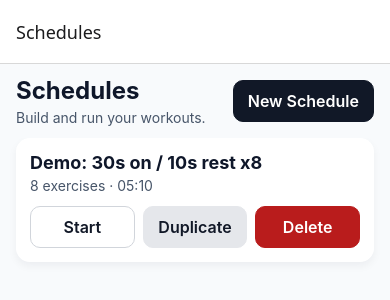
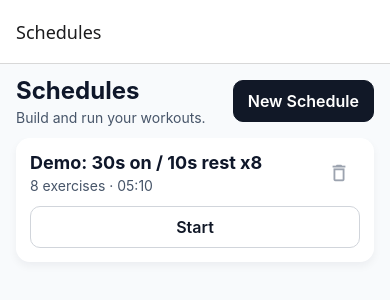
Before and after one commit to andrewyying/OneMoreSet, a React Native app: screen /ScheduleList in a window 390 px wide. Shown: the top 300 px of the page. Built offline with nearby package versions, Linux system fonts and the light colour scheme.

Commit message:
adjust schedule editor layout

```diff
--- a/src/components/DurationInput.tsx
+++ b/src/components/DurationInput.tsx
@@ -8,7 +8,6 @@ type Props = {
   value: number;
   min?: number;
   max?: number;
-  suffix?: string;
   onChange: (value: number) => void;
   style?: StyleProp<ViewStyle>;
 };
@@ -18,7 +17,6 @@ const DurationInput: React.FC<Props> = ({
   value,
   min = 1,
   max = 3600,
-  suffix = 'sec',
   onChange,
   style,
 }) => {
@@ -39,7 +37,11 @@ const DurationInput: React.FC<Props> = ({
 
   return (
     <View style={[styles.container, style]}>
-      {label ? <Text style={styles.label}>{label}</Text> : null}
+      {label ? (
+        <Text style={styles.label} numberOfLines={1} ellipsizeMode="tail">
+          {label}
+        </Text>
+      ) : null}
       <View style={styles.controls}>
         <Pressable style={styles.stepper} onPress={() => adjust(-1)}>
           <Text style={styles.stepperText}>-</Text>
@@ -53,7 +55,6 @@ const DurationInput: React.FC<Props> = ({
         <Pressable style={styles.stepper} onPress={() => adjust(1)}>
           <Text style={styles.stepperText}>+</Text>
         </Pressable>
-        <Text style={styles.suffix}>{suffix}</Text>
       </View>
     </View>
   );
@@ -62,15 +63,20 @@ const DurationInput: React.FC<Props> = ({
 const styles = StyleSheet.create({
   container: {
     flex: 1,
+    flexDirection: 'row',
+    alignItems: 'center',
   },
   label: {
     fontWeight: '600',
-    marginBottom: 6,
+    marginRight: 8,
     color: '#0f172a',
+    flexShrink: 1,
   },
   controls: {
     flexDirection: 'row',
     alignItems: 'center',
+    width: 170,
+    marginLeft: 'auto',
   },
   stepper: {
     width: 36,
@@ -95,11 +101,7 @@ const styles = StyleSheet.create({
     borderColor: '#e5e7eb',
     fontSize: 16,
     color: '#0f172a',
-  },
-  suffix: {
-    marginLeft: 4,
-    color: '#475569',
-    fontWeight: '600',
+    textAlign: 'center',
   },
 });
 
--- a/src/components/StepRow.tsx
+++ b/src/components/StepRow.tsx
@@ -1,5 +1,6 @@
 import React from 'react';
 import { Pressable, StyleSheet, Text, TextInput, View } from 'react-native';
+import { MaterialIcons } from '@expo/vector-icons';
 
 import { Step } from '../types/models';
 import DurationInput from './DurationInput';
@@ -11,7 +12,6 @@ type Props = {
   onChange: (index: number, updated: Step) => void;
   onMoveUp: (index: number) => void;
   onMoveDown: (index: number) => void;
-  onDuplicate: (index: number) => void;
   onDelete: (index: number) => void;
 };
 
@@ -22,7 +22,6 @@ const StepRow: React.FC<Props> = ({
   onChange,
   onMoveUp,
   onMoveDown,
-  onDuplicate,
   onDelete,
 }) => {
   const setField = <K extends keyof Step>(field: K, value: Step[K]) => {
@@ -48,11 +47,12 @@ const StepRow: React.FC<Props> = ({
           >
             <Text style={styles.iconText}>↓</Text>
           </Pressable>
-          <Pressable onPress={() => onDuplicate(index)} style={styles.linkButton}>
-            <Text style={styles.linkText}>Duplicate</Text>
-          </Pressable>
-          <Pressable onPress={() => onDelete(index)} style={styles.linkButton}>
-            <Text style={[styles.linkText, styles.dangerText]}>Delete</Text>
+          <Pressable
+            onPress={() => onDelete(index)}
+            hitSlop={8}
+            style={({ pressed }) => [styles.trashButton, pressed && styles.trashPressed]}
+          >
+            <MaterialIcons name="delete-outline" size={22} color="#9ca3af" />
           </Pressable>
         </View>
       </View>
@@ -65,18 +65,17 @@ const StepRow: React.FC<Props> = ({
       />
 
       <DurationInput
-        label="Duration"
+        label="Duration (seconds)"
         value={step.durationSec}
         onChange={(value) => setField('durationSec', value)}
         style={styles.duration}
       />
 
       <DurationInput
-        label="Repeats"
+        label="Repeats (times)"
         value={step.repeatCount}
         min={1}
         max={99}
-        suffix="x"
         onChange={(value) => setField('repeatCount', value)}
         style={styles.duration}
       />
@@ -133,16 +132,11 @@ const styles = StyleSheet.create({
     fontWeight: '700',
     color: '#0f172a',
   },
-  linkButton: {
-    paddingHorizontal: 6,
-    paddingVertical: 4,
+  trashButton: {
+    padding: 6,
   },
-  linkText: {
-    color: '#0f172a',
-    fontWeight: '600',
-  },
-  dangerText: {
-    color: '#b91c1c',
+  trashPressed: {
+    opacity: 0.7,
   },
   input: {
     borderWidth: 1,
--- a/src/screens/ScheduleEditorScreen.tsx
+++ b/src/screens/ScheduleEditorScreen.tsx
@@ -165,16 +165,22 @@ const ScheduleEditorScreen: React.FC<Props> = ({ navigation, route }) => {
           onChangeText={setName}
         />
 
+        <View style={styles.summaryRow}>
+          <Text style={styles.summaryBadge}>{steps.length} exercises</Text>
+          <Text style={styles.summaryBadge}>{formatSeconds(totalDuration)}</Text>
+        </View>
+
         <View style={styles.restRow}>
           <Pressable onPress={() => setRestEnabled((prev) => !prev)} style={styles.checkboxRow}>
             <View style={[styles.checkbox, restEnabled && styles.checkboxChecked]}>
               {restEnabled ? <Text style={styles.checkboxMark}>✓</Text> : null}
             </View>
-            <Text style={styles.checkboxLabel}>Add rest between exercises</Text>
+            <Text style={styles.checkboxLabel} numberOfLines={1} ellipsizeMode="tail">
+              Add breaks in between
+            </Text>
           </Pressable>
           {restEnabled ? (
             <DurationInput
-              label="Rest"
               value={restBetweenSec}
               min={1}
               max={600}
@@ -184,10 +190,6 @@ const ScheduleEditorScreen: React.FC<Props> = ({ navigation, route }) => {
           ) : null}
         </View>
 
-        <View style={styles.summaryRow}>
-          <Text style={styles.summaryBadge}>{steps.length} exercises</Text>
-          <Text style={styles.summaryBadge}>{formatSeconds(totalDuration)}</Text>
-        </View>
 
         {error ? <Text style={styles.errorText}>{error}</Text> : null}
 
@@ -200,7 +202,6 @@ const ScheduleEditorScreen: React.FC<Props> = ({ navigation, route }) => {
             onChange={handleChangeStep}
             onMoveUp={(idx) => moveStep(idx, idx - 1)}
             onMoveDown={(idx) => moveStep(idx, idx + 1)}
-            onDuplicate={duplicateStep}
             onDelete={deleteStep}
           />
         ))}
@@ -264,10 +265,14 @@ const styles = StyleSheet.create({
   },
   restRow: {
     marginBottom: 12,
+    flexDirection: 'row',
+    alignItems: 'center',
   },
   checkboxRow: {
     flexDirection: 'row',
     alignItems: 'center',
+    flex: 1,
+    marginVertical: 15,
   },
   checkbox: {
     width: 22,
@@ -291,9 +296,15 @@ const styles = StyleSheet.create({
   checkboxLabel: {
     fontWeight: '600',
     color: '#0f172a',
+    marginRight: 8,
+    flexShrink: 1,
+    flexGrow: 1,
+    minWidth: 0,
   },
   restInput: {
-    marginTop: 8,
+    marginLeft: 15,
+    width: 100,
+    flexShrink: 0,
   },
   footerSpace: {
     height: 32,
--- a/src/screens/ScheduleListScreen.tsx
+++ b/src/screens/ScheduleListScreen.tsx
@@ -11,6 +11,7 @@ import {
 import { NativeStackScreenProps } from '@react-navigation/native-stack';
 import { SafeAreaView } from 'react-native-safe-area-context';
 import { useWindowDimensions } from 'react-native';
+import { MaterialIcons } from '@expo/vector-icons';
 
 import PrimaryButton from '../components/PrimaryButton';
 import { generateId } from '../lib/ids';
@@ -22,7 +23,7 @@ import { Schedule } from '../types/models';
 type Props = NativeStackScreenProps<RootStackParamList, 'ScheduleList'>;
 
 const ScheduleListScreen: React.FC<Props> = ({ navigation }) => {
-  const { schedules, createSchedule, deleteSchedule, duplicateSchedule } = useSchedules();
+  const { schedules, createSchedule, deleteSchedule } = useSchedules();
   const { width } = useWindowDimensions();
   const isNarrow = width < 380;
 
@@ -56,14 +57,6 @@ const ScheduleListScreen: React.FC<Props> = ({ navigation }) => {
     ]);
   };
 
-  const handleDuplicate = (id: string) => {
-    const copyId = duplicateSchedule(id);
-
-    if (copyId) {
-      navigation.navigate('ScheduleEditor', { scheduleId: copyId });
-    }
-  };
-
   const renderItem: ListRenderItem<Schedule> = ({ item }) => {
     const totalDuration = getTotalDuration({ steps: item.steps, restBetweenSec: item.restBetweenSec });
     const exerciseCount = item.steps.reduce((sum, step) => sum + Math.max(1, step.repeatCount), 0);
@@ -80,24 +73,19 @@ const ScheduleListScreen: React.FC<Props> = ({ navigation }) => {
           <Text style={styles.cardMeta}>
             {exerciseCount} exercises · {formatSeconds(totalDuration)}
           </Text>
+          <Pressable
+            onPress={() => confirmDelete(item.id, item.name)}
+            hitSlop={8}
+            style={({ pressed }) => [styles.trashTopRight, pressed && styles.cardPressed]}
+          >
+            <MaterialIcons name="delete-outline" size={22} color="#9ca3af" />
+          </Pressable>
         </View>
         <View style={styles.cardActions}>
           <PrimaryButton
             label="Start"
             variant="ghost"
             onPress={() => navigation.navigate('Player', { scheduleId: item.id })}
-            style={[styles.actionButton, styles.actionSpacing]}
-          />
-          <PrimaryButton
-            label="Duplicate"
-            variant="secondary"
-            onPress={() => handleDuplicate(item.id)}
-            style={[styles.actionButton, styles.actionSpacing]}
-          />
-          <PrimaryButton
-            label="Delete"
-            variant="danger"
-            onPress={() => confirmDelete(item.id, item.name)}
             style={styles.actionButton}
           />
         </View>
@@ -192,6 +180,7 @@ const styles = StyleSheet.create({
     shadowRadius: 8,
     shadowOffset: { width: 0, height: 4 },
     elevation: 2,
+    position: 'relative',
   },
   cardPressed: {
     opacity: 0.9,
@@ -211,12 +200,16 @@ const styles = StyleSheet.create({
   cardActions: {
     flexDirection: 'row',
     alignItems: 'center',
+    justifyContent: 'space-between',
   },
   actionButton: {
     flex: 1,
   },
-  actionSpacing: {
-    marginRight: 8,
+  trashTopRight: {
+    position: 'absolute',
+    right: 4,
+    top: 4,
+    padding: 6,
   },
   emptyState: {
     alignItems: 'center',
```
